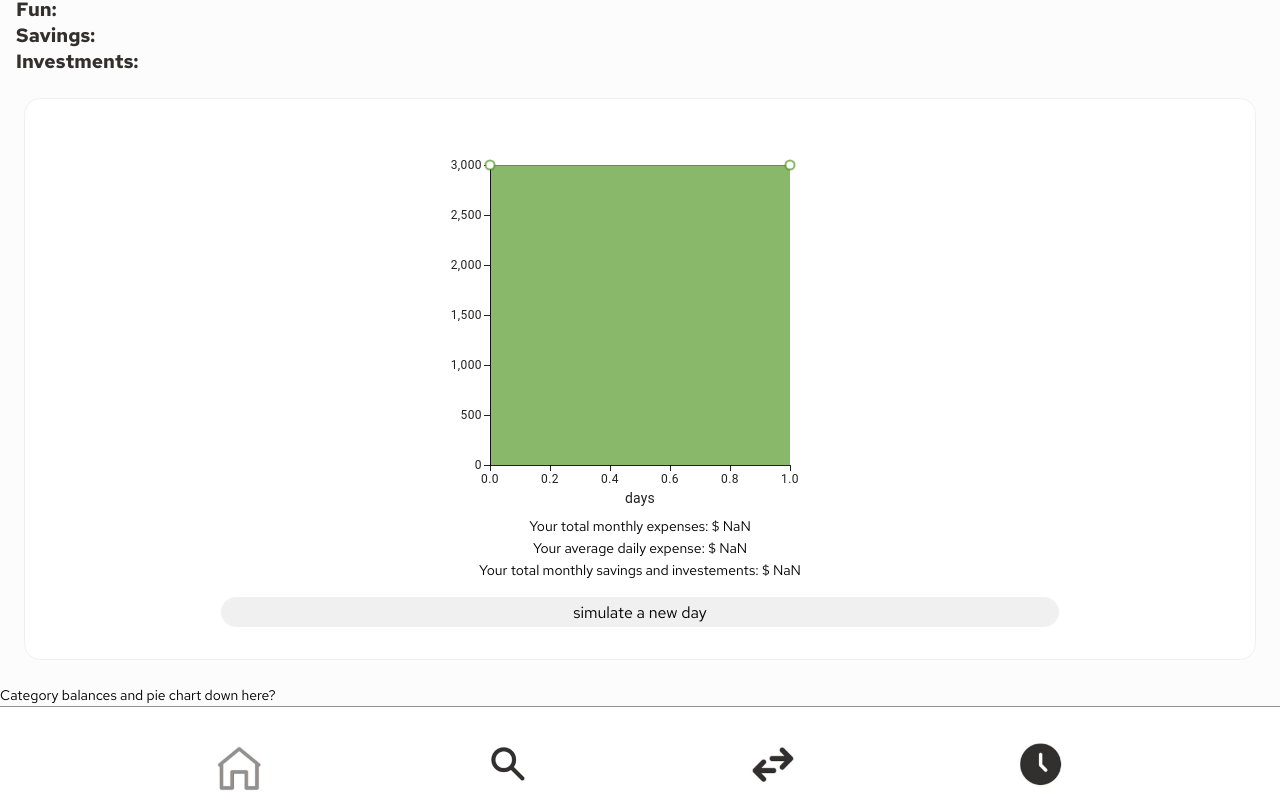
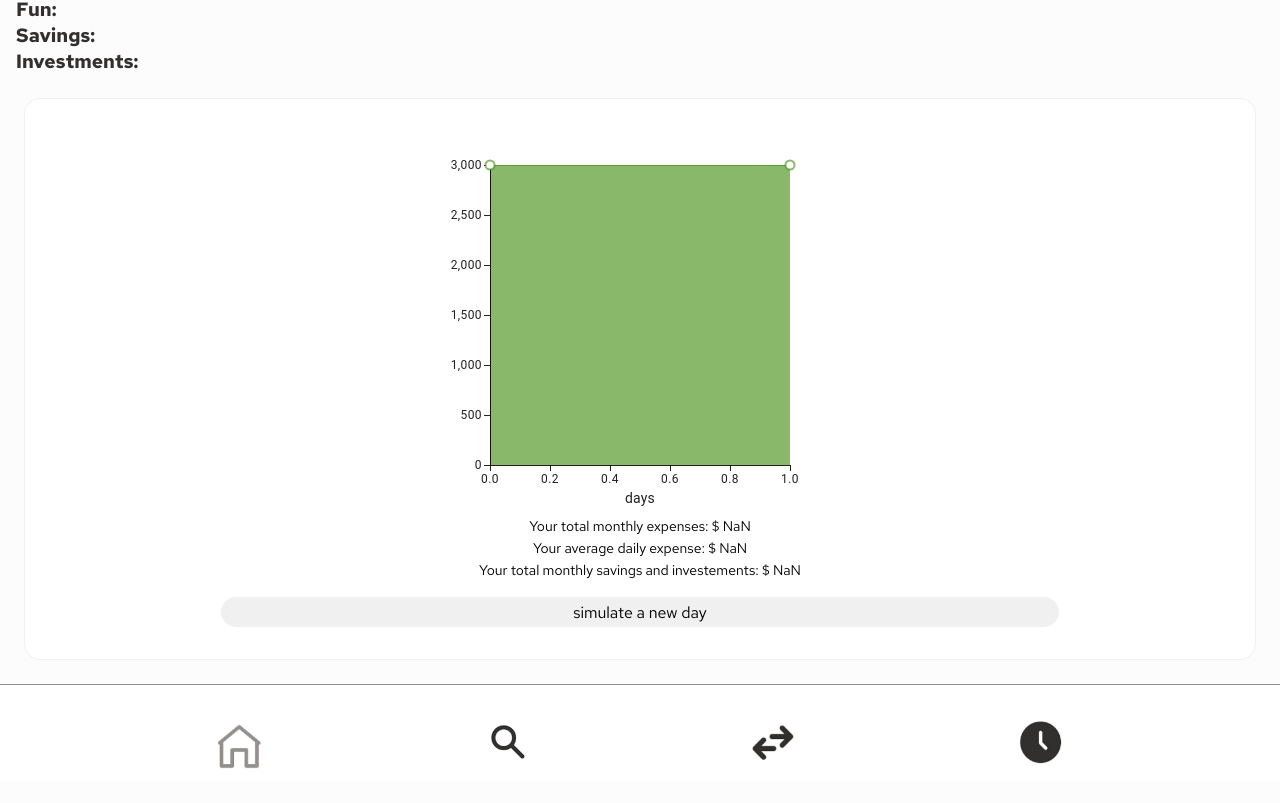
Before and after one commit to jasfoong/finance-wise, a React (Create React App) app: page /account in a window 1280 px wide. Shown: the part 328-1131 px from the top of the page. After the commit the page ends 1109 px from the top, so only its background shows below. Built offline with nearby package versions, Linux system fonts and the light colour scheme.

Commit message:
Add a useEffect to land on top of page on render

```diff
--- a/src/pages/InteractionPage/InteractionPage.jsx
+++ b/src/pages/InteractionPage/InteractionPage.jsx
@@ -2,17 +2,18 @@ import "./InteractionPage.scss";
 import Header from "../../components/Header/Header";
 import Chart from "../../components/Chart/Chart";
 import TotalBalance from "../../components/TotalBalance/TotalBalance";
+import { useEffect } from "react";
 
 const InteractionPage = ({ totalBalance, categoryBalance }) => {
-  console.log(categoryBalance); //access balance as needed
+  useEffect(() => {
+    window.scrollTo(0, 0);
+  }, []);
 
   return (
     <>
       <Header />
-
       <TotalBalance categoryBalance={categoryBalance} />
       <Chart categoryBalance={categoryBalance} totalBalance={totalBalance} />
-      <p>Category balances and pie chart down here?</p>
     </>
   );
 };
```
